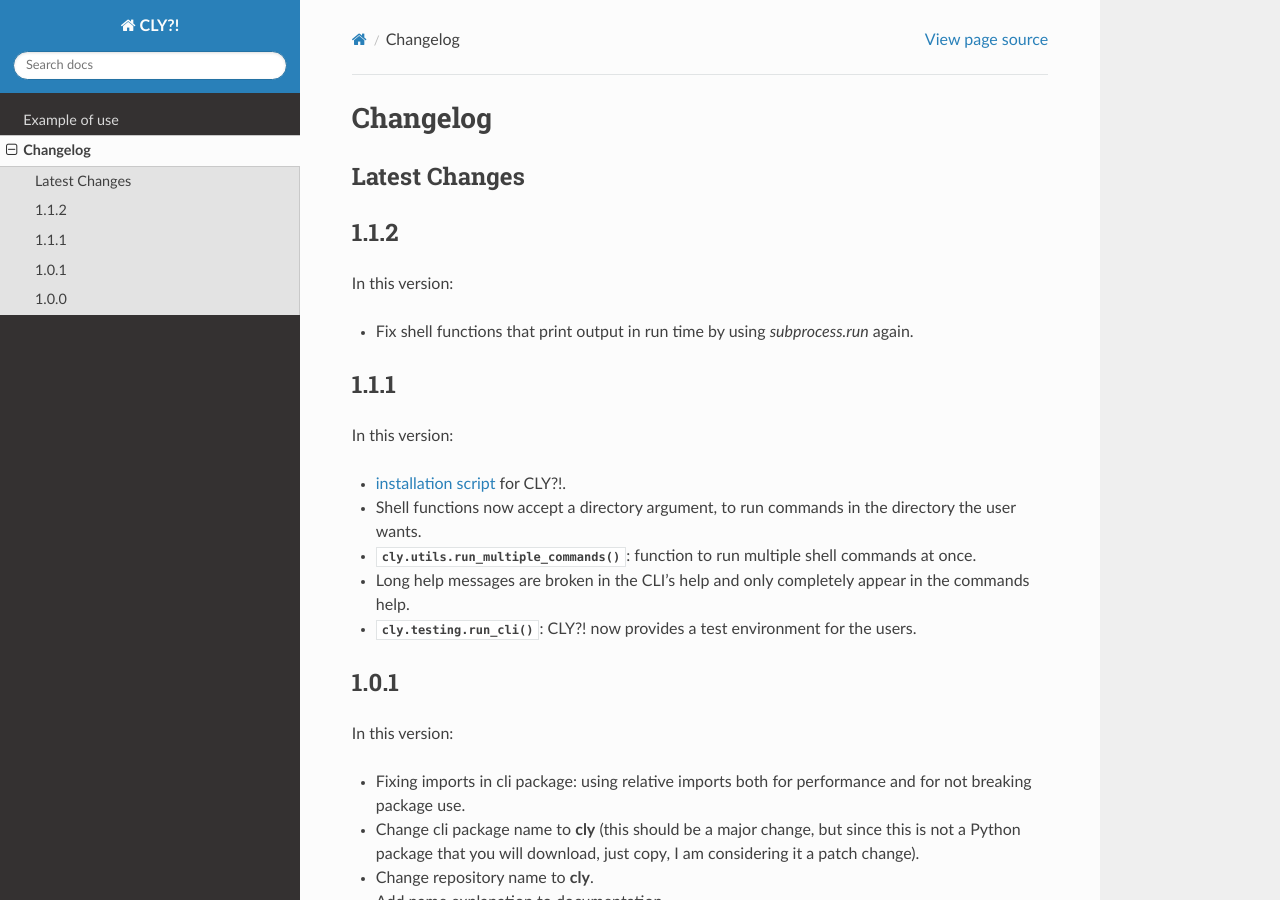
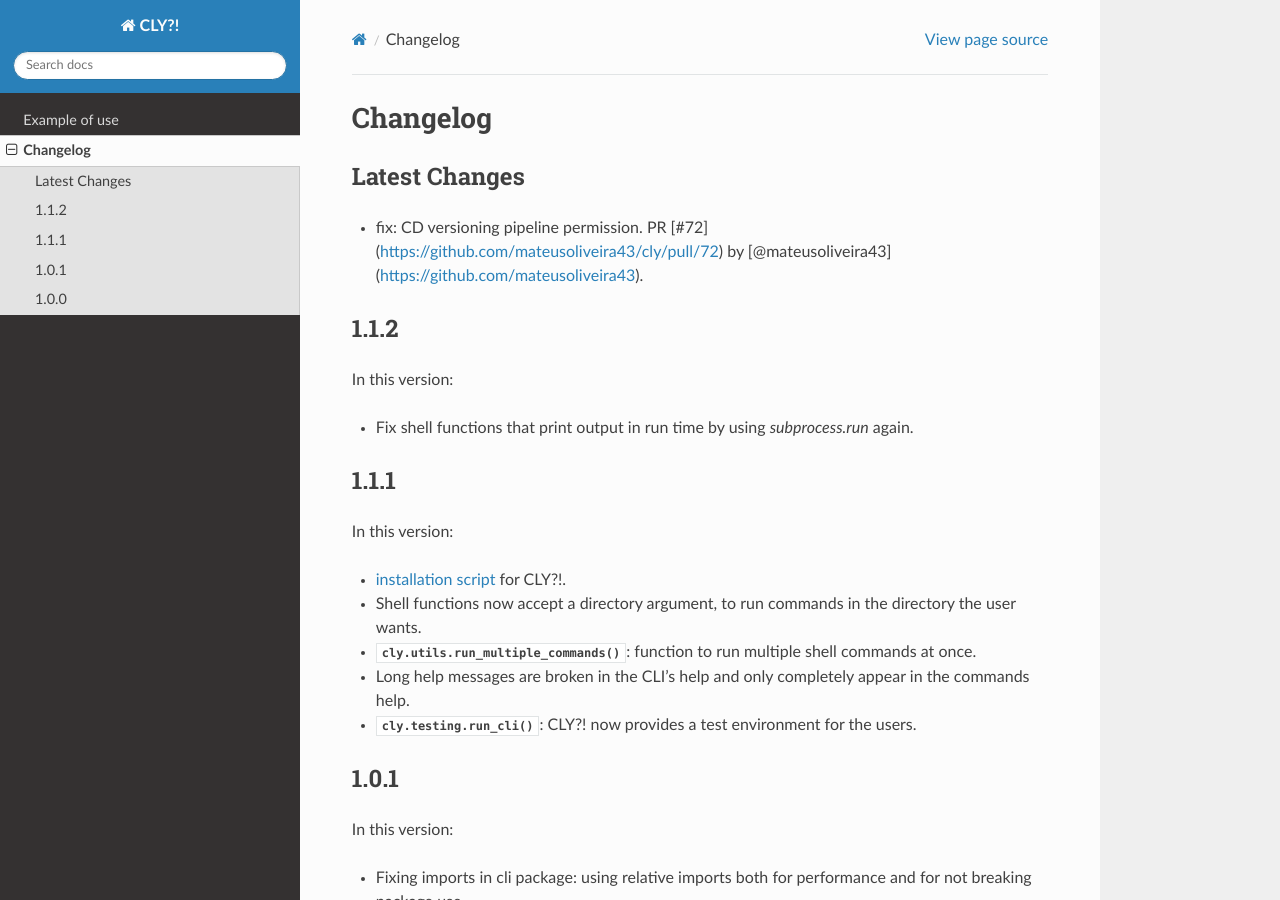
Before and after one commit to mateusoliveira43/cly, a Sphinx documentation site: the page built from docs/changelog.rst, in a window 1280 px wide and 900 px high. Built offline with Sphinx 7.4.7 and the Read the Docs theme 2.0.0, drawn with Linux system fonts in a browser that asks for light colours; pages that are not in the unit, such as notebooks, are missing from menus.

Commit message:
📝 Update release notes

```diff
--- a/docs/changelog.rst
+++ b/docs/changelog.rst
@@ -4,6 +4,7 @@ Changelog
 Latest Changes
 --------------
 
+* fix: CD versioning pipeline permission. PR [#72](https://github.com/mateusoliveira43/cly/pull/72) by [@mateusoliveira43](https://github.com/mateusoliveira43).
 1.1.2
 -----
 
```
